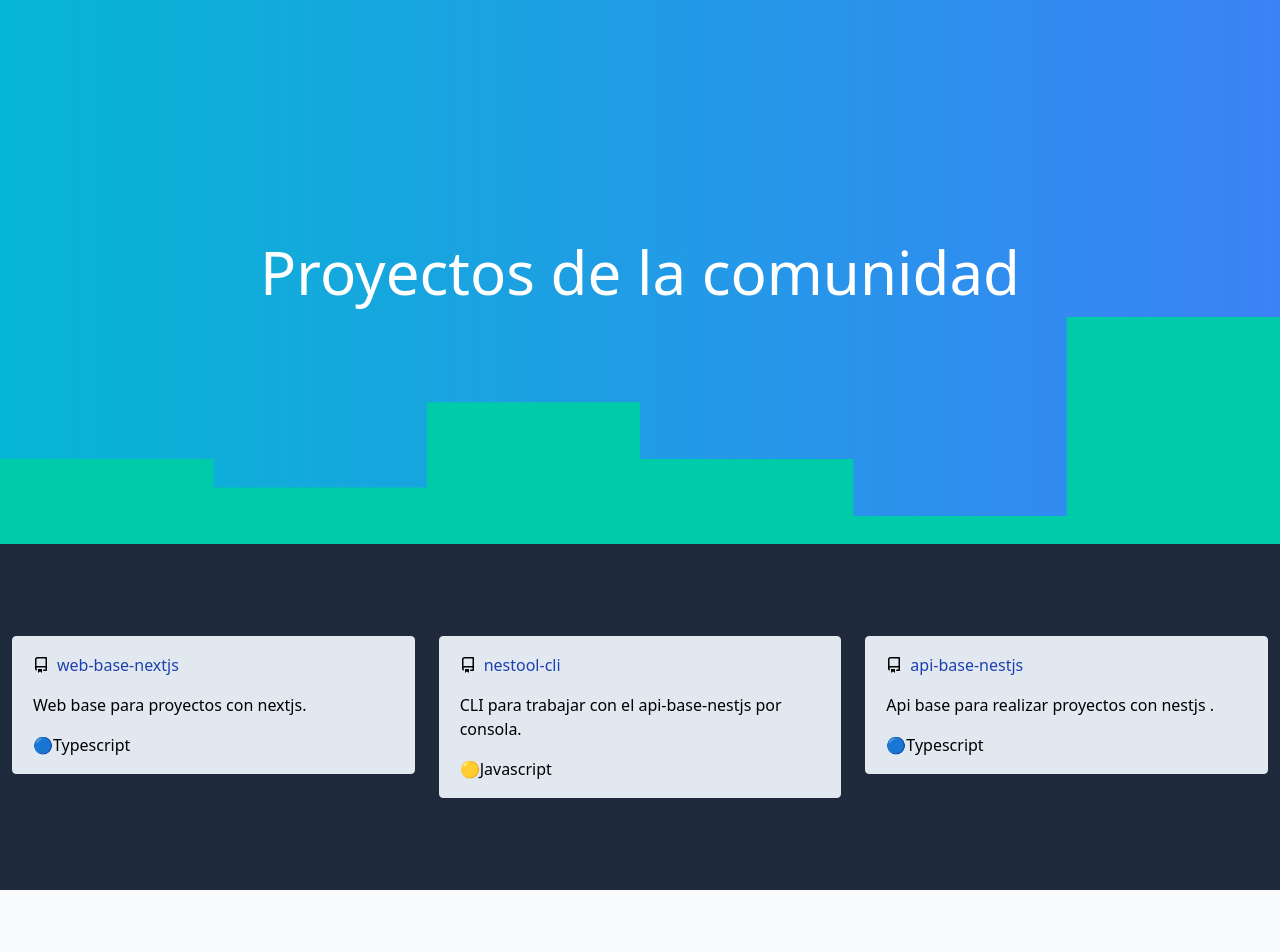
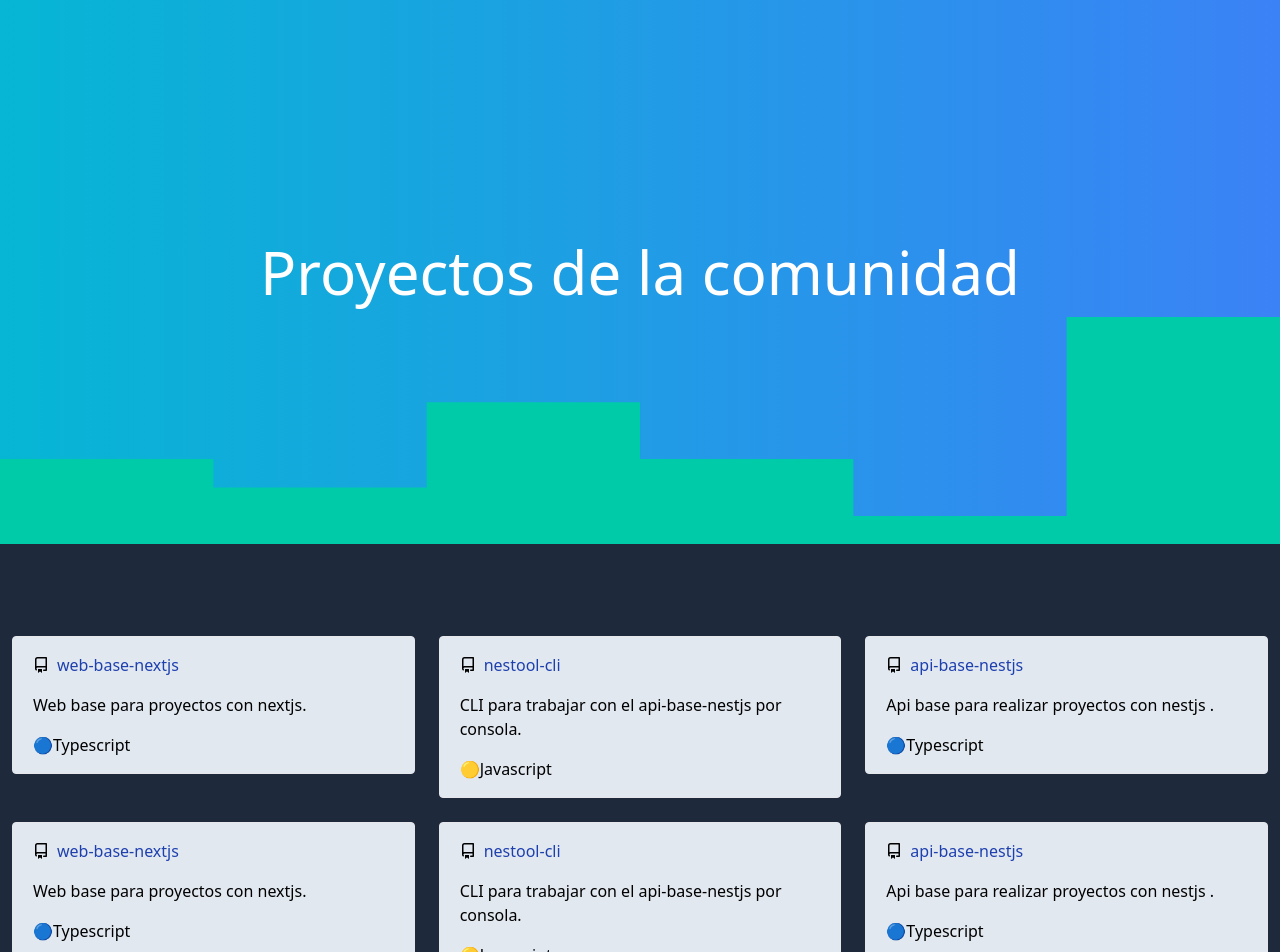
Before and after one commit to omarcardoze/bucorecursos, a Next.js app: page /projects in a window 1280 px wide. Shown: the top 952 px of the page. Before the commit the page ends 890 px from the top, so only its background shows below. Built offline with nearby package versions, Linux system fonts and the light colour scheme.

Commit message:
Fix IntersectionObserver list

```diff
--- a/components/ProjectList/index.tsx
+++ b/components/ProjectList/index.tsx
@@ -7,16 +7,15 @@ interface Props {
 }
 
 export default function ProjectList({ projects }: Props) {
-  const limit = useLimit()
-
   const targetRef = useRef<HTMLDivElement>(null)
+  const limit = useLimit(targetRef)
 
   return (
     <section className='w-auto container grid grid-cols-400 flex-1 my-20 text-slate-50'>
       {projects.slice(0, limit).map((p) => (
         <ProjectItem project={p} key={p.url} />
       ))}
-      <div ref={targetRef} />
+      <div ref={targetRef}></div>
     </section>
   )
 }
--- a/data/projects.ts
+++ b/data/projects.ts
@@ -25,4 +25,316 @@ export const PROJECTS: Project[] = [
     tags: 'Example-tag',
     category: 'Backend',
   },
+  {
+    title: 'web-base-nextjs',
+    url: 'https://github.com/rlarquing/web-base-nextjs',
+    description: 'Web base para proyectos con nextjs.',
+    languaje: 'Typescript',
+    tags: 'Example-tag',
+    category: 'frontend',
+  },
+  {
+    title: 'nestool-cli',
+    url: 'https://github.com/rlarquing/nestool-cli',
+    description: 'CLI para trabajar con el api-base-nestjs por consola.',
+    languaje: 'Javascript',
+    tags: 'Example-tag',
+    category: 'CLI',
+  },
+  {
+    title: 'api-base-nestjs',
+    url: 'https://github.com/rlarquing/api-base-nestjs',
+    description: 'Api base para realizar proyectos con nestjs .',
+    languaje: 'Typescript',
+    tags: 'Example-tag',
+    category: 'Backend',
+  },
+  {
+    title: 'web-base-nextjs',
+    url: 'https://github.com/rlarquing/web-base-nextjs',
+    description: 'Web base para proyectos con nextjs.',
+    languaje: 'Typescript',
+    tags: 'Example-tag',
+    category: 'frontend',
+  },
+  {
+    title: 'nestool-cli',
+    url: 'https://github.com/rlarquing/nestool-cli',
+    description: 'CLI para trabajar con el api-base-nestjs por consola.',
+    languaje: 'Javascript',
+    tags: 'Example-tag',
+    category: 'CLI',
+  },
+  {
+    title: 'api-base-nestjs',
+    url: 'https://github.com/rlarquing/api-base-nestjs',
+    description: 'Api base para realizar proyectos con nestjs .',
+    languaje: 'Typescript',
+    tags: 'Example-tag',
+    category: 'Backend',
+  },
+  {
+    title: 'web-base-nextjs',
+    url: 'https://github.com/rlarquing/web-base-nextjs',
+    description: 'Web base para proyectos con nextjs.',
+    languaje: 'Typescript',
+    tags: 'Example-tag',
+    category: 'frontend',
+  },
+  {
+    title: 'nestool-cli',
+    url: 'https://github.com/rlarquing/nestool-cli',
+    description: 'CLI para trabajar con el api-base-nestjs por consola.',
+    languaje: 'Javascript',
+    tags: 'Example-tag',
+    category: 'CLI',
+  },
+  {
+    title: 'api-base-nestjs',
+    url: 'https://github.com/rlarquing/api-base-nestjs',
+    description: 'Api base para realizar proyectos con nestjs .',
+    languaje: 'Typescript',
+    tags: 'Example-tag',
+    category: 'Backend',
+  },
+  {
+    title: 'web-base-nextjs',
+    url: 'https://github.com/rlarquing/web-base-nextjs',
+    description: 'Web base para proyectos con nextjs.',
+    languaje: 'Typescript',
+    tags: 'Example-tag',
+    category: 'frontend',
+  },
+  {
+    title: 'nestool-cli',
+    url: 'https://github.com/rlarquing/nestool-cli',
+    description: 'CLI para trabajar con el api-base-nestjs por consola.',
+    languaje: 'Javascript',
+    tags: 'Example-tag',
+    category: 'CLI',
+  },
+  {
+    title: 'api-base-nestjs',
+    url: 'https://github.com/rlarquing/api-base-nestjs',
+    description: 'Api base para realizar proyectos con nestjs .',
+    languaje: 'Typescript',
+    tags: 'Example-tag',
+    category: 'Backend',
+  },
+  {
+    title: 'web-base-nextjs',
+    url: 'https://github.com/rlarquing/web-base-nextjs',
+    description: 'Web base para proyectos con nextjs.',
+    languaje: 'Typescript',
+    tags: 'Example-tag',
+    category: 'frontend',
+  },
+  {
+    title: 'nestool-cli',
+    url: 'https://github.com/rlarquing/nestool-cli',
+    description: 'CLI para trabajar con el api-base-nestjs por consola.',
+    languaje: 'Javascript',
+    tags: 'Example-tag',
+    category: 'CLI',
+  },
+  {
+    title: 'api-base-nestjs',
+    url: 'https://github.com/rlarquing/api-base-nestjs',
+    description: 'Api base para realizar proyectos con nestjs .',
+    languaje: 'Typescript',
+    tags: 'Example-tag',
+    category: 'Backend',
+  },
+  {
+    title: 'web-base-nextjs',
+    url: 'https://github.com/rlarquing/web-base-nextjs',
+    description: 'Web base para proyectos con nextjs.',
+    languaje: 'Typescript',
+    tags: 'Example-tag',
+    category: 'frontend',
+  },
+  {
+    title: 'nestool-cli',
+    url: 'https://github.com/rlarquing/nestool-cli',
+    description: 'CLI para trabajar con el api-base-nestjs por consola.',
+    languaje: 'Javascript',
+    tags: 'Example-tag',
+    category: 'CLI',
+  },
+  {
+    title: 'api-base-nestjs',
+    url: 'https://github.com/rlarquing/api-base-nestjs',
+    description: 'Api base para realizar proyectos con nestjs .',
+    languaje: 'Typescript',
+    tags: 'Example-tag',
+    category: 'Backend',
+  },
+  {
+    title: 'web-base-nextjs',
+    url: 'https://github.com/rlarquing/web-base-nextjs',
+    description: 'Web base para proyectos con nextjs.',
+    languaje: 'Typescript',
+    tags: 'Example-tag',
+    category: 'frontend',
+  },
+  {
+    title: 'nestool-cli',
+    url: 'https://github.com/rlarquing/nestool-cli',
+    description: 'CLI para trabajar con el api-base-nestjs por consola.',
+    languaje: 'Javascript',
+    tags: 'Example-tag',
+    category: 'CLI',
+  },
+  {
+    title: 'api-base-nestjs',
+    url: 'https://github.com/rlarquing/api-base-nestjs',
+    description: 'Api base para realizar proyectos con nestjs .',
+    languaje: 'Typescript',
+    tags: 'Example-tag',
+    category: 'Backend',
+  },
+  {
+    title: 'web-base-nextjs',
+    url: 'https://github.com/rlarquing/web-base-nextjs',
+    description: 'Web base para proyectos con nextjs.',
+    languaje: 'Typescript',
+    tags: 'Example-tag',
+    category: 'frontend',
+  },
+  {
+    title: 'nestool-cli',
+    url: 'https://github.com/rlarquing/nestool-cli',
+    description: 'CLI para trabajar con el api-base-nestjs por consola.',
+    languaje: 'Javascript',
+    tags: 'Example-tag',
+    category: 'CLI',
+  },
+  {
+    title: 'api-base-nestjs',
+    url: 'https://github.com/rlarquing/api-base-nestjs',
+    description: 'Api base para realizar proyectos con nestjs .',
+    languaje: 'Typescript',
+    tags: 'Example-tag',
+    category: 'Backend',
+  },
+  {
+    title: 'web-base-nextjs',
+    url: 'https://github.com/rlarquing/web-base-nextjs',
+    description: 'Web base para proyectos con nextjs.',
+    languaje: 'Typescript',
+    tags: 'Example-tag',
+    category: 'frontend',
+  },
+  {
+    title: 'nestool-cli',
+    url: 'https://github.com/rlarquing/nestool-cli',
+    description: 'CLI para trabajar con el api-base-nestjs por consola.',
+    languaje: 'Javascript',
+    tags: 'Example-tag',
+    category: 'CLI',
+  },
+  {
+    title: 'api-base-nestjs',
+    url: 'https://github.com/rlarquing/api-base-nestjs',
+    description: 'Api base para realizar proyectos con nestjs .',
+    languaje: 'Typescript',
+    tags: 'Example-tag',
+    category: 'Backend',
+  },
+  {
+    title: 'web-base-nextjs',
+    url: 'https://github.com/rlarquing/web-base-nextjs',
+    description: 'Web base para proyectos con nextjs.',
+    languaje: 'Typescript',
+    tags: 'Example-tag',
+    category: 'frontend',
+  },
+  {
+    title: 'nestool-cli',
+    url: 'https://github.com/rlarquing/nestool-cli',
+    description: 'CLI para trabajar con el api-base-nestjs por consola.',
+    languaje: 'Javascript',
+    tags: 'Example-tag',
+    category: 'CLI',
+  },
+  {
+    title: 'api-base-nestjs',
+    url: 'https://github.com/rlarquing/api-base-nestjs',
+    description: 'Api base para realizar proyectos con nestjs .',
+    languaje: 'Typescript',
+    tags: 'Example-tag',
+    category: 'Backend',
+  },
+  {
+    title: 'web-base-nextjs',
+    url: 'https://github.com/rlarquing/web-base-nextjs',
+    description: 'Web base para proyectos con nextjs.',
+    languaje: 'Typescript',
+    tags: 'Example-tag',
+    category: 'frontend',
+  },
+  {
+    title: 'nestool-cli',
+    url: 'https://github.com/rlarquing/nestool-cli',
+    description: 'CLI para trabajar con el api-base-nestjs por consola.',
+    languaje: 'Javascript',
+    tags: 'Example-tag',
+    category: 'CLI',
+  },
+  {
+    title: 'api-base-nestjs',
+    url: 'https://github.com/rlarquing/api-base-nestjs',
+    description: 'Api base para realizar proyectos con nestjs .',
+    languaje: 'Typescript',
+    tags: 'Example-tag',
+    category: 'Backend',
+  },
+  {
+    title: 'web-base-nextjs',
+    url: 'https://github.com/rlarquing/web-base-nextjs',
+    description: 'Web base para proyectos con nextjs.',
+    languaje: 'Typescript',
+    tags: 'Example-tag',
+    category: 'frontend',
+  },
+  {
+    title: 'nestool-cli',
+    url: 'https://github.com/rlarquing/nestool-cli',
+    description: 'CLI para trabajar con el api-base-nestjs por consola.',
+    languaje: 'Javascript',
+    tags: 'Example-tag',
+    category: 'CLI',
+  },
+  {
+    title: 'api-base-nestjs',
+    url: 'https://github.com/rlarquing/api-base-nestjs',
+    description: 'Api base para realizar proyectos con nestjs .',
+    languaje: 'Typescript',
+    tags: 'Example-tag',
+    category: 'Backend',
+  },
+  {
+    title: 'web-base-nextjs',
+    url: 'https://github.com/rlarquing/web-base-nextjs',
+    description: 'Web base para proyectos con nextjs.',
+    languaje: 'Typescript',
+    tags: 'Example-tag',
+    category: 'frontend',
+  },
+  {
+    title: 'nestool-cli',
+    url: 'https://github.com/rlarquing/nestool-cli',
+    description: 'CLI para trabajar con el api-base-nestjs por consola.',
+    languaje: 'Javascript',
+    tags: 'Example-tag',
+    category: 'CLI',
+  },
+  {
+    title: 'api-base-nestjs',
+    url: 'https://github.com/rlarquing/api-base-nestjs',
+    description: 'Api base para realizar proyectos con nestjs .',
+    languaje: 'Typescript',
+    tags: 'Example-tag',
+    category: 'Backend',
+  },
 ]
--- a/hooks/useLimit.ts
+++ b/hooks/useLimit.ts
@@ -1,15 +1,17 @@
 import { useState, useEffect } from 'react'
 
-export default function useLimit() {
-  const [limit, setLimit] = useState<number>(10)
+export default function useLimit(targetRef: any) {
+  const [limit, setLimit] = useState<number>(5)
   useEffect(() => {
-    const obsever = new IntersectionObserver(([target]) => {
+    const observer = new IntersectionObserver(([target]) => {
       if (target.isIntersecting) {
-        setLimit((limit) => limit + 10)
+        setLimit((limit) => limit + 5)
       }
     })
+    observer.observe(targetRef.current)
 
-    return () => obsever.disconnect()
-  }, [])
+    return () => observer.disconnect()
+  }, [targetRef])
+
   return limit
 }
```
